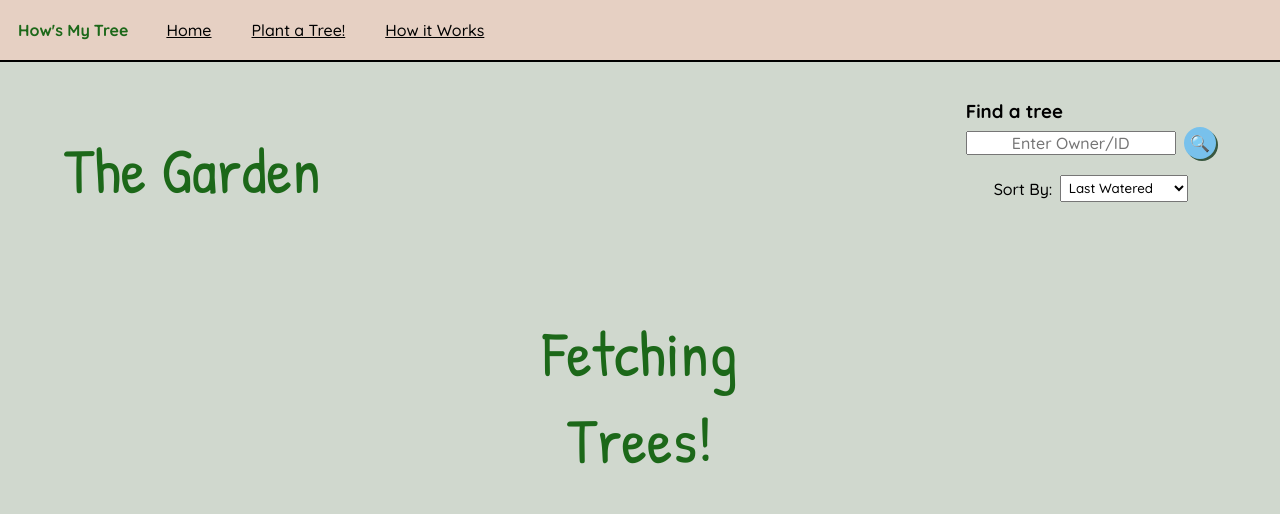
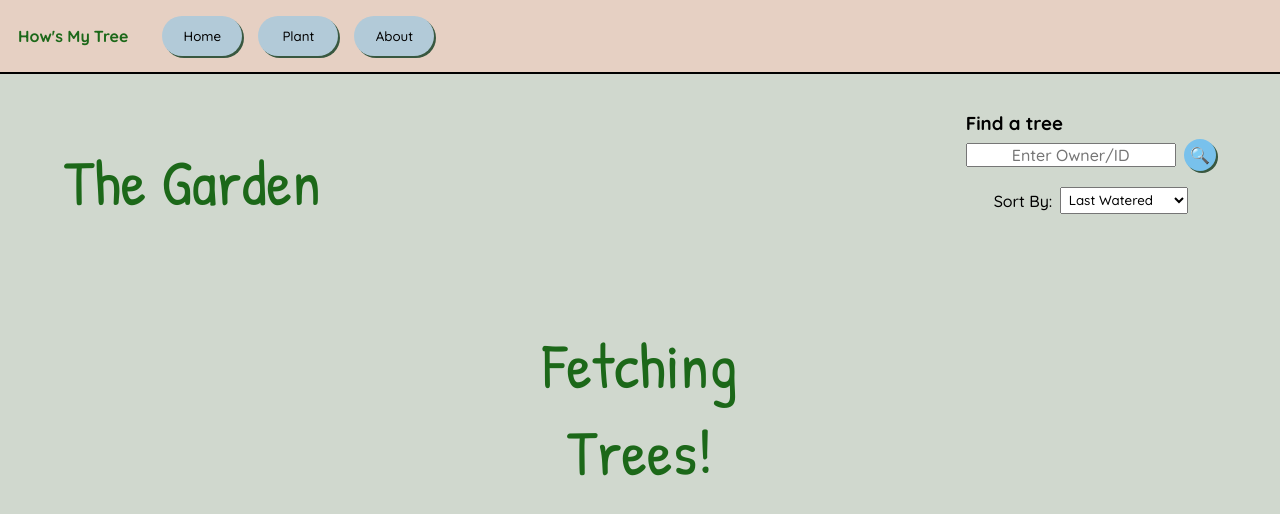
Before and after one commit to Laurence279/Hows-My-Tree, a website: page public/index.html in a window 1280 px wide. Drawn offline with Linux system fonts and the light colour scheme; no server answers; a web font is replaced by a local one.

Commit message:
Nav edits

```diff
--- a/public/index.html
+++ b/public/index.html
@@ -15,9 +15,10 @@
             <p>How's My</p>
             <p>Tree</p>
         </div>
-        <a class="nav-link" href="/">Home</a>
-        <a class="nav-link" href="/plant">Plant a Tree!</a>
-        <a class="nav-link" href="/about">How it Works</a>
+        <a id="first-nav" href="/"><button class="nav-link">Home</button></a>
+        <a href="/plant"><button class="nav-link">Plant</button></a>
+        <a href="/about"><button class="nav-link">About</button></a>
+
     </nav>
     <div class="wrap">
         <header>
--- a/public/style.css
+++ b/public/style.css
@@ -183,25 +183,31 @@ a:nth-child(even) h4 {
 }
 
 nav {
+
     position: relative;
     display: flex;
     align-items: center;
+    gap: 1em;
     padding: 1em;
-
     border-bottom: solid black 2px;
     background-color: var(--secondary-background-color);
 }
 
-.nav-link:first-of-type {
-    margin-left: 2em;
+#first-nav{
+    margin-left: 1em;
 }
 
 
+
 .nav-link {
-    padding: 0.25em;
-    margin: 0 1em;
-    text-decoration: underline;
 
+    width: 80px;
+    height: 40px;
+    margin: 0;
+    background-color: var(--secondary-btn-colour);
+    border-radius: 25px;
+    border-style: none;
+    box-shadow: 2px 2px #395840;
 }
 
 .nav-link:hover {
@@ -212,8 +218,7 @@ nav {
     display: flex;
     flex-direction: row;
     justify-content: center;
-    align-items: start;
-
+    align-items: center;
     font-size: 1rem;
     margin: 0;
     padding: 0;
```
Also changed, not shown: public/about.html (+3 -3 lines), public/create.html (+3 -3 lines), public/tree.html (+3 -3 lines).
